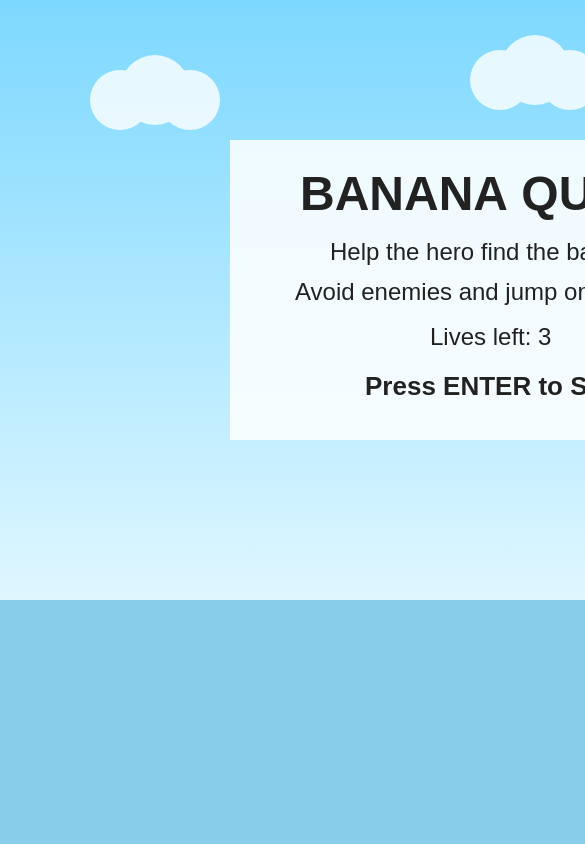
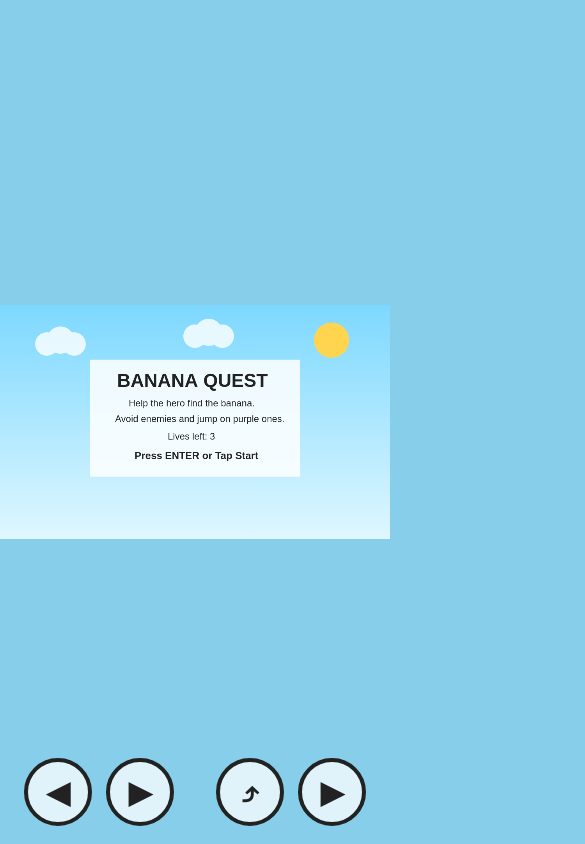
Before and after one commit to reepiceep/camp_games, a website: page index.html in a window 390 px wide. Shown: the top 844 px of the page, 585 px wide, since content can reach past the window. Drawn offline with Linux system fonts and the light colour scheme.

Commit message:
update for mobile games

```diff
--- a/index.html
+++ b/index.html
@@ -2,14 +2,96 @@
 <html>
 <head>
     <title>Banana Quest</title>
+    <meta name="viewport" content="width=device-width, initial-scale=1.0, user-scalable=no">
+
     <style>
-        body { margin: 0; background: #87ceeb; overflow: hidden; font-family: Arial; }
-        canvas { display: block; margin: auto; background: linear-gradient(#7dd8ff, #dff7ff); }
+        html, body {
+            margin: 0;
+            padding: 0;
+            background: #87ceeb;
+            overflow: hidden;
+            font-family: Arial;
+            touch-action: none;
+        }
+
+        #gameWrapper {
+            width: 100vw;
+            height: 100vh;
+            display: flex;
+            justify-content: center;
+            align-items: center;
+            position: relative;
+        }
+
+        canvas {
+            display: block;
+            background: linear-gradient(#7dd8ff, #dff7ff);
+            max-width: 100vw;
+            max-height: 100vh;
+            width: 100vw;
+            height: auto;
+        }
+
+        #mobileControls {
+            position: fixed;
+            bottom: 18px;
+            left: 0;
+            right: 0;
+            display: none;
+            justify-content: space-between;
+            padding: 0 24px;
+            pointer-events: none;
+        }
+
+        .controlGroup {
+            display: flex;
+            gap: 14px;
+            pointer-events: auto;
+        }
+
+        .mobileBtn {
+            width: 68px;
+            height: 68px;
+            border-radius: 50%;
+            border: 4px solid #222;
+            background: rgba(255,255,255,0.75);
+            font-size: 30px;
+            font-weight: bold;
+            color: #222;
+            touch-action: none;
+            user-select: none;
+        }
+
+        .mobileBtn:active {
+            background: #ffd54f;
+            transform: scale(0.95);
+        }
+
+        @media (hover: none), (pointer: coarse) {
+            #mobileControls {
+                display: flex;
+            }
+        }
     </style>
 </head>
+
 <body>
 
-<canvas id="gameCanvas" width="1000" height="600"></canvas>
+<div id="gameWrapper">
+    <canvas id="gameCanvas" width="1000" height="600"></canvas>
+
+    <div id="mobileControls">
+        <div class="controlGroup">
+            <button class="mobileBtn" data-key="ArrowLeft">◀</button>
+            <button class="mobileBtn" data-key="ArrowRight">▶</button>
+        </div>
+
+        <div class="controlGroup">
+            <button class="mobileBtn" data-key="Space">⤴</button>
+            <button class="mobileBtn" data-key="Enter">▶</button>
+        </div>
+    </div>
+</div>
 
 <script>
     const canvas = document.getElementById("gameCanvas");
@@ -64,6 +146,78 @@
 
     window.addEventListener("keyup", e => {
         keys[e.code] = false;
+    });
+
+    canvas.addEventListener("touchstart", e => {
+        e.preventDefault();
+
+        if (gameState === "start") {
+            startGame();
+        }
+
+        if (gameState === "gameOver") {
+            lives = 3;
+            startGame();
+        }
+    });
+
+    canvas.addEventListener("click", () => {
+        if (gameState === "start") {
+            startGame();
+        }
+
+        if (gameState === "gameOver") {
+            lives = 3;
+            startGame();
+        }
+    });
+
+    document.querySelectorAll(".mobileBtn").forEach(button => {
+        const key = button.dataset.key;
+
+        button.addEventListener("touchstart", e => {
+            e.preventDefault();
+
+            if (key === "Enter") {
+                if (gameState === "start") {
+                    startGame();
+                } else if (gameState === "gameOver") {
+                    lives = 3;
+                    startGame();
+                }
+            } else {
+                keys[key] = true;
+            }
+        });
+
+        button.addEventListener("touchend", e => {
+            e.preventDefault();
+            keys[key] = false;
+        });
+
+        button.addEventListener("mousedown", e => {
+            e.preventDefault();
+
+            if (key === "Enter") {
+                if (gameState === "start") {
+                    startGame();
+                } else if (gameState === "gameOver") {
+                    lives = 3;
+                    startGame();
+                }
+            } else {
+                keys[key] = true;
+            }
+        });
+
+        button.addEventListener("mouseup", e => {
+            e.preventDefault();
+            keys[key] = false;
+        });
+
+        button.addEventListener("mouseleave", () => {
+            keys[key] = false;
+        });
     });
 
     function startGame() {
@@ -386,7 +540,7 @@
         ctx.fillText("Lives left: " + lives, 430, 345);
 
         ctx.font = "bold 26px Arial";
-        ctx.fillText("Press ENTER to Start", 365, 395);
+        ctx.fillText("Press ENTER or Tap Start", 345, 395);
     }
 
     function drawGameOverScreen() {
@@ -404,7 +558,7 @@
         ctx.fillText("You ran out of lives.", 390, 300);
 
         ctx.font = "bold 26px Arial";
-        ctx.fillText("Press ENTER to Try Again", 345, 360);
+        ctx.fillText("Press ENTER or Tap Start", 335, 360);
     }
 
     function drawText() {
```
